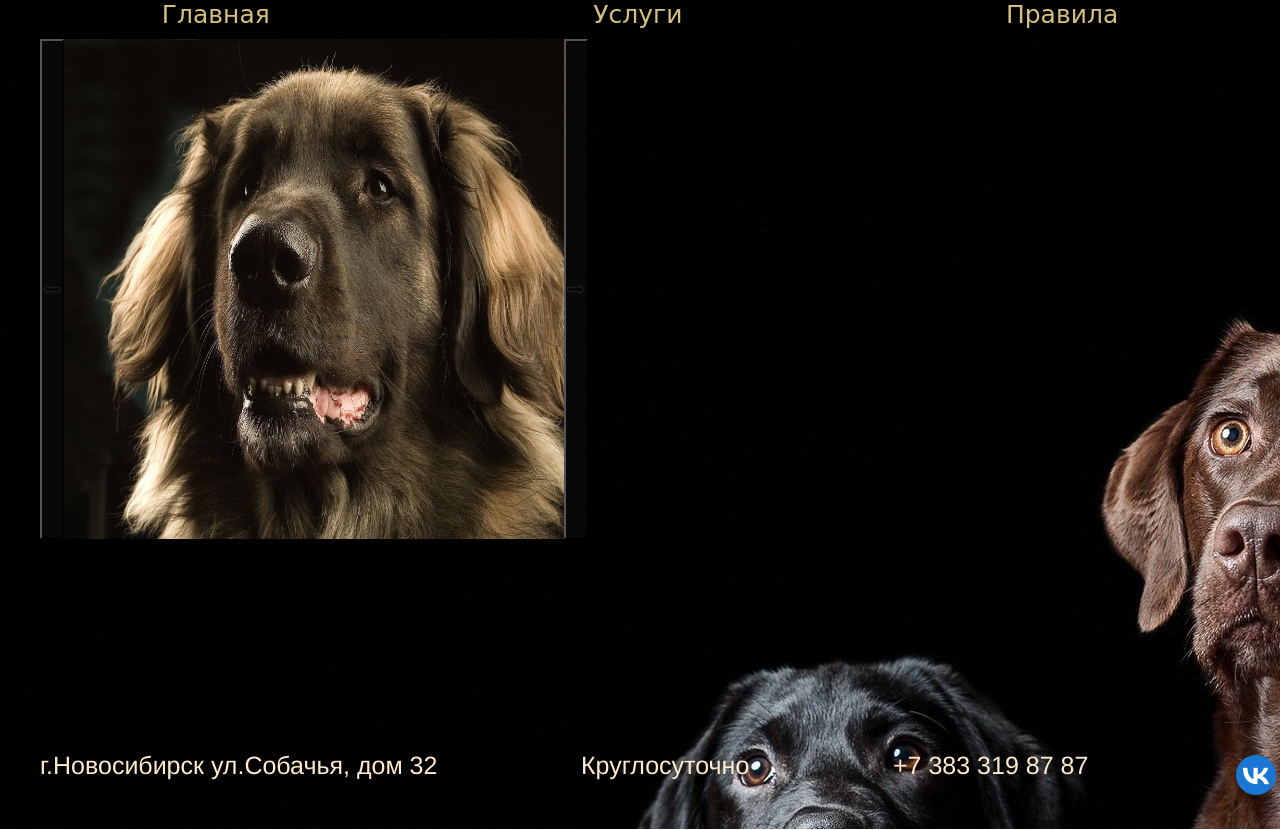
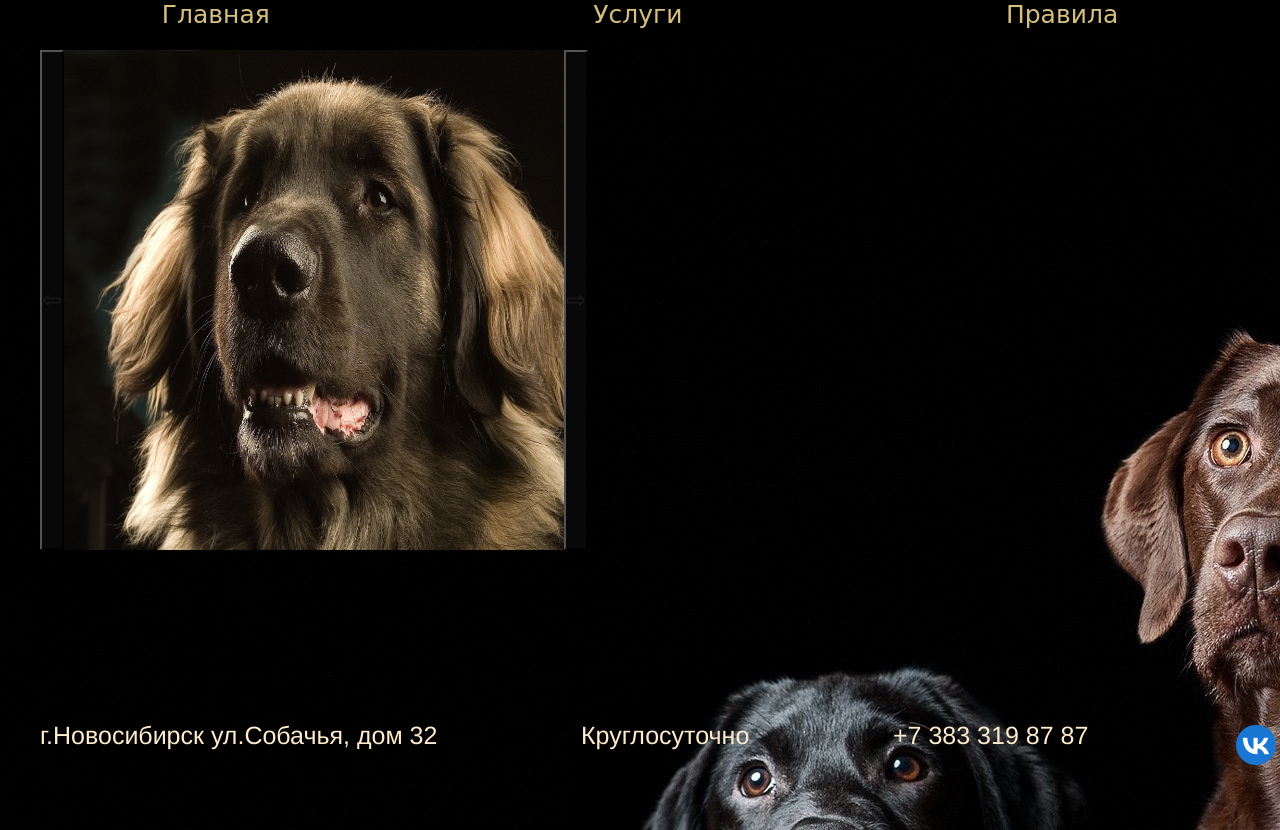
Before and after one commit to Rufina28/portfolio, a Vue app in the folder vue/pet-hotel/: page / in a window 1280 px wide. After the commit the page ends 800 px from the top, so only its background shows below. Built offline with nearby package versions, Linux system fonts and the light colour scheme.

Commit message:
Fixed PageFooter and PageHeader

```diff
--- a/vue/pet-hotel/src/App.vue
+++ b/vue/pet-hotel/src/App.vue
@@ -1,9 +1,11 @@
 <template>
   <PageHeader/>
 
+  <div class="page">
   <MainPage v-if="page === 'home'"/>
   <ServicesPage v-if="page === 'Services'"/>
   <AdmissionPage v-if="page === 'Admission'"/>
+</div>
 
   <PageFooter/>
 </template>
@@ -56,6 +58,13 @@ html, body {
   position: relative;
 }
 
+.page {
+  min-height: 100%;
+  padding-top: 40px;
+  padding-bottom: 60px;
+  box-sizing: border-box;
+}
+
 nav ul {
   display: flex;
   justify-content: space-around;
--- a/vue/pet-hotel/src/components/PageFooter.vue
+++ b/vue/pet-hotel/src/components/PageFooter.vue
@@ -64,10 +64,9 @@ a {
 }
 
 footer {
-position: absolute;
+position: fixed;
   bottom: 0;
   width: 100%;
-  margin-bottom: -130px;
 }
 
 </style>
--- a/vue/pet-hotel/src/components/PageHeader.vue
+++ b/vue/pet-hotel/src/components/PageHeader.vue
@@ -31,6 +31,13 @@ export default {
 
 <!-- Add "scoped" attribute to limit CSS to this component only -->
 <style scoped>
+
+header {
+  position: absolute;
+  width: 100%;
+  height: 40px;
+}
+
 .background {
   background: black;
   width: 100%;
```
